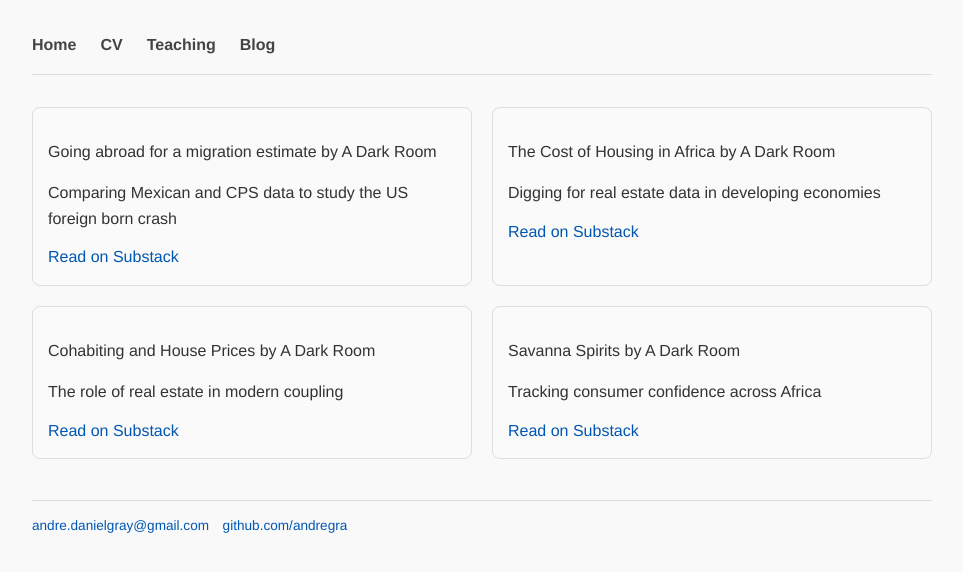
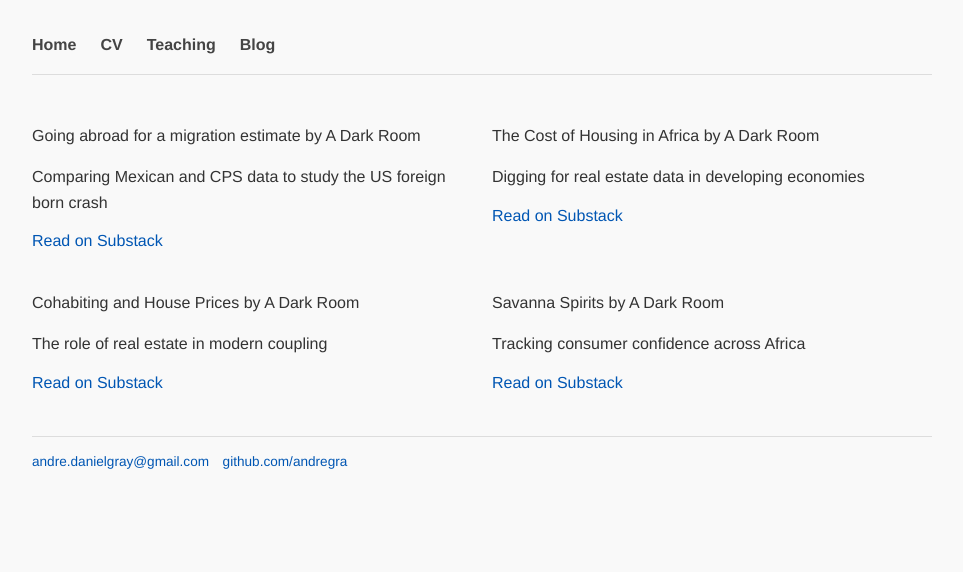
Before and after one commit to andregra/andregra.github.io, a Jekyll site: the page built from blog.md, in a window 1280 px wide. Shown: the top 572 px of the page, without its empty margins (158-1121 px from the left). Built offline with Jekyll 4.4.1, drawn with Linux system fonts in a browser that asks for light colours; a script that is not in the unit is left out.

Commit message:
Update main.css

```diff
--- a/css/main.css
+++ b/css/main.css
@@ -272,10 +272,3 @@ body {
   max-width: 900px; /* optional: center nicely */
   margin: 0 auto;
 }
-
-.substack-post-embed {
-  padding: 15px;
-  border: 1px solid #ddd;
-  border-radius: 8px;
-  background: #fafafa;
-}
```
